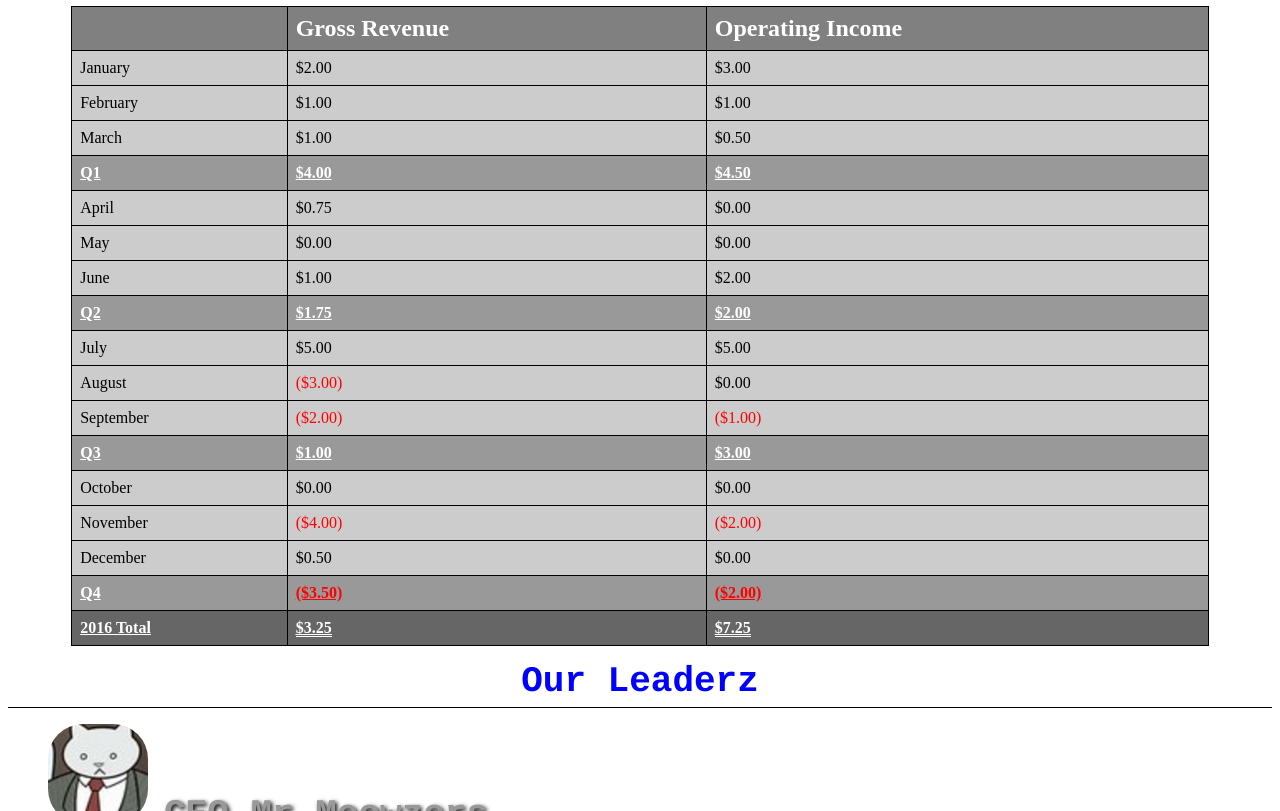
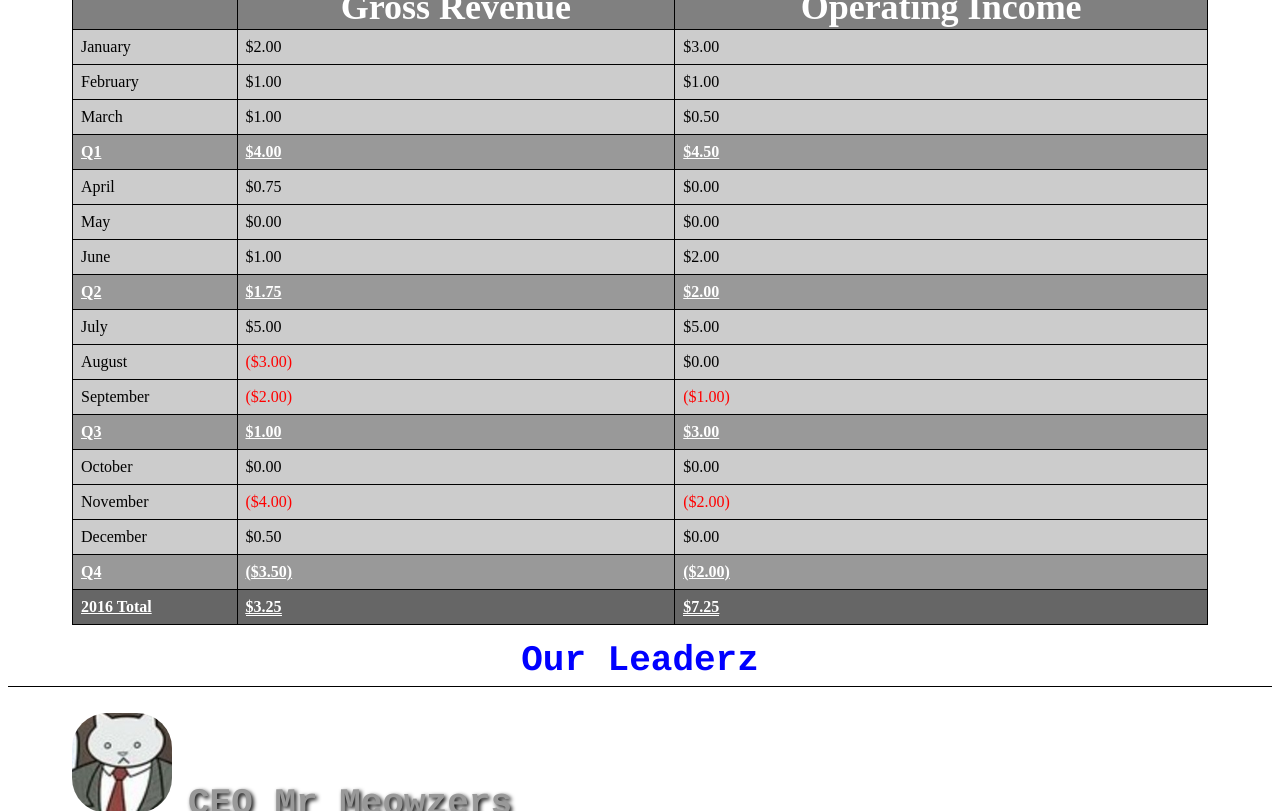
Before and after one commit to AbbottEverett/ProgrammingLessons, a plain HTML site: page Lesson004/solution/index.html in a window 1280 px wide. Shown: the part 463-1274 px from the top of the page. Drawn offline with Linux system fonts and the light colour scheme.

Commit message:
code review homework 004

```diff
--- a/Lesson004/solution/index.css
+++ b/Lesson004/solution/index.css
@@ -15,9 +15,8 @@ h1 {
 }
 
 h2 {
-	margin: auto;
-	padding-top: 15px;
-	padding-bottom: 5px;
+	margin:10px 0px 0px 0px;
+	padding: 5px 0px;
 	color: blue;
 	border-bottom: 1px solid black;
 	text-align: center;
@@ -42,11 +41,12 @@ h3 {
 
 p {
 	text-align: justify;
+	margin:0px 0px 16px 0px;
 }
 
-#textBody {
+.sectionContent {
 	margin: auto;
-	padding: 0px 60px;
+	padding: 10px 64px 0px 64px;
 }
 
 li {
@@ -59,13 +59,13 @@ li {
 	text-shadow: 2px 2px 4px #000;
 }
 
-.orderList {
+ul.orderList li div{
 	border-bottom: 1px solid black;
 	margin: 16px 0px;
 }
 
-.orderSubList{
-	margin: 16px 48px;
+ul.orderSubList li div{
+	margin: 16px 0px 16px 48px;
 	border-bottom: 1px solid black;
 }
 
@@ -83,37 +83,35 @@ img {
 table, th, td {
     border: 1px solid black;
 	border-collapse: collapse;
-	margin: auto;
 }
 
 table {
-	margin-top: 16px;
-	width: 90%;
+	width:100%;
 }
 
 td {
 	padding: 8px;
 }
 
-.tHeader {
+th {
 	background-color: gray;
 	font-weight: 900;
 	color: white;
-	font-size: 150%;
+	font-size: 36px;
 }
 
-.month {
+tr.month td {
 	background-color: #CCC;
 }
 
-.quarter {
+tr.quarter td {
 	background-color: #999;
 	color: white;
 	font-weight: 700;
 	text-decoration: underline;
 }
 
-.year {
+tr.year td{
 	background-color: #666;
 	color: white;
 	font-weight: 900;
@@ -128,3 +126,11 @@ td {
 .negative {
 	color: red;
 }
+
+
+/********************************
+ List Styles (Leader Bios)
+ *********************************/
+ ul {
+	 padding:0px;
+ }
--- a/Lesson004/solution/index.html
+++ b/Lesson004/solution/index.html
@@ -17,7 +17,7 @@
 
 		<h2>The Business Catz Inc. Manifesto</h2>
 
-		<div id="textBody">
+		<div class="sectionContent">
 			<p>Pellentesque habitant morbi tristique senectus et netus et malesuada
 			fames ac turpis egestas. Vestibulum tortor quam, feugiat vitae, ultricies
 			eget, tempor sit amet, ante. Donec eu libero sit amet quam egestas semper.
@@ -41,121 +41,128 @@
 			dapibus, neque id cursus faucibus, tortor neque egestas augue, eu vulputate
 			magna eros eu erat. Aliquam erat volutpat. Nam dui mi, tincidunt quis,
 			accumsan porttitor, facilisis luctus, metus</p>
+
 		</div>
 
 		<!-- Earnings Table -->
 		<h2>Business Catz Earningz Report</h2>
 
+		<div class="sectionContent">
 			<table>
-			<th class="tHeader">
-				<td class="tHeader">Gross Revenue</td>
-				<td class="tHeader">Operating Income</td>
-			</th>
 				<tr>
-				<td class="month">January</td>
-				<td class="month">$2.00</td>
-				<td class="month">$3.00</td>
-			</tr>
-			<tr>
-				<td class="month">February</td>
-				<td class="month">$1.00</td>
-				<td class="month">$1.00</td>
-			</tr>
-			<tr>
-				<td class="month">March</td>
-				<td class="month">$1.00</td>
-				<td class="month">$0.50</td>
-			</tr>
-			<tr>
-				<td class="quarter">Q1</td>
-				<td class="quarter">$4.00</td>
-				<td class="quarter">$4.50</td>
-			</tr>
-
-			<tr>
-				<td class="month">April</td>
-				<td class="month">$0.75</td>
-				<td class="month">$0.00</td>
-			</tr>
-			<tr>
-				<td class="month">May</td>
-				<td class="month">$0.00</td>
-				<td class="month">$0.00</td>
+					<th></th>
+					<th>Gross Revenue</th>
+					<th>Operating Income</th>
 				</tr>
 				<tr class="month">
-				<td class="month">June</td>
-				<td class="month">$1.00</td>
-				<td class="month">$2.00</td>
+					<td>January</td>
+					<td>$2.00</td>
+					<td>$3.00</td>
 				</tr>
-			<tr>
-				<td class="quarter">Q2</td>
-				<td class="quarter">$1.75</td>
-				<td class="quarter">$2.00</td>
+				<tr class="month">
+					<td>February</td>
+					<td>$1.00</td>
+					<td>$1.00</td>
+				</tr>
+				<tr class="month">
+					<td>March</td>
+					<td>$1.00</td>
+					<td>$0.50</td>
+				</tr>
+				<tr class="quarter">
+					<td>Q1</td>
+					<td>$4.00</td>
+					<td>$4.50</td>
 				</tr>
 
 				<tr class="month">
-				<td class="month">July</td>
-				<td class="month">$5.00</td>
-				<td class="month">$5.00</td>
+					<td>April</td>
+					<td>$0.75</td>
+					<td>$0.00</td>
 				</tr>
-			<tr>
-				<td class="month">August</td>
-				<td class="month negative">($3.00)</td>
-				<td class="month">$0.00</td>
+				<tr class="month">
+					<td>May</td>
+					<td>$0.00</td>
+					<td>$0.00</td>
 				</tr>
-			<tr>
-				<td class="month">September</td>
-				<td class="month negative">($2.00)</td>
-				<td class="month negative">($1.00)</td>
+				<tr class="month">
+					<td>June</td>
+					<td>$1.00</td>
+					<td>$2.00</td>
 				</tr>
-			<tr>
-				<td class="quarter">Q3</td>
-				<td class="quarter">$1.00</td>
-				<td class="quarter">$3.00</td>
+				<tr class="quarter">
+					<td>Q2</td>
+					<td>$1.75</td>
+					<td>$2.00</td>
 				</tr>
 
 				<tr class="month">
-				<td class="month">October</td>
-				<td class="month">$0.00</td>
-				<td class="month">$0.00</td>
+					<td>July</td>
+					<td>$5.00</td>
+					<td>$5.00</td>
+				</tr>
+				<tr  class="month">
+					<td>August</td>
+					<td class="negative">($3.00)</td>
+					<td>$0.00</td>
 				</tr>
 				<tr class="month">
-				<td class="month">November</td>
-				<td class="month negative">($4.00)</td>
-				<td class="month negative">($2.00)</td>
+					<td>September</td>
+					<td class="negative">($2.00)</td>
+					<td class="negative">($1.00)</td>
+				</tr>
+				<tr class="quarter">
+					<td>Q3</td>
+					<td>$1.00</td>
+					<td>$3.00</td>
+				</tr>
+
+				<tr class="month">
+					<td>October</td>
+					<td>$0.00</td>
+					<td>$0.00</td>
 				</tr>
 				<tr class="month">
-				<td class="month">December</td>
-				<td class="month">$0.50</td>
-				<td class="month">$0.00</td>
+					<td>November</td>
+					<td class="negative">($4.00)</td>
+					<td class="negative">($2.00)</td>
 				</tr>
-			<tr>
-				<td class="quarter">Q4</td>
-				<td class="quarter negative">($3.50)</td>
-				<td class="quarter negative">($2.00)</td>
+				<tr class="month">
+					<td>December</td>
+					<td>$0.50</td>
+					<td>$0.00</td>
+				</tr>
+				<tr class="quarter">
+					<td>Q4</td>
+					<td class="negative">($3.50)</td>
+					<td class="negative">($2.00)</td>
 				</tr>
 
-			<tr>
-				<td class="year">2016 Total</td>
-				<td class="year"><span class="doubleUnderline">$3.25</span></td>
-				<td class="year"><span class="doubleUnderline">$7.25</span></td>
+				<tr class="year">
+					<td >2016 Total</td>
+					<td><span class="doubleUnderline">$3.25</span></td>
+					<td><span class="doubleUnderline">$7.25</span></td>
 				</tr>
 			</table>
-
+		</div>
 		<!-- Leaders Bio -->
 
 		<h2>Our Leaderz</h2>
+		<div class="sectionContent">
 
-		<ul>
-			<li><div class="orderList"><img src="ceo.jpg" />CEO Mr Meowzers</div></li>
-			<li><div class="orderList"><img src="coo.jpg" />COO Garfield</div></li>
-			<li><div class="orderList"><img src="cto.jpg">CTO Business Cat</div>
-				<ul>
-					<div class="orderSubList"><li><img src="everett.jpg">Everett Abbott</div></li>
-					<div class="orderSubList"><li><img src="brandon.jpg">Brandon Abbott</div></li>
+			<ul class="orderList">
+				<li><div><img src="ceo.jpg" />CEO Mr Meowzers</div></li>
+				<li><div><img src="coo.jpg" />COO Garfield</div></li>
+				<li>
+					<div><img src="cto.jpg">CTO Business Cat</div>
+					<ul class="orderSubList">
+						<li><div><img src="everett.jpg">Everett Abbott</div></li>
+						<li><div><img src="brandon.jpg">Brandon Abbott</div></li>
 					</ul>
 				</li>
 				<li><div class="orderList"><img src="cfo.jpg">CFO Meowzy Moneybanks</div></li>
 			</ul>
+		</div>
+
 	</body>
 </html>
```
Lines whose indentation alone changed are shown as unchanged.
